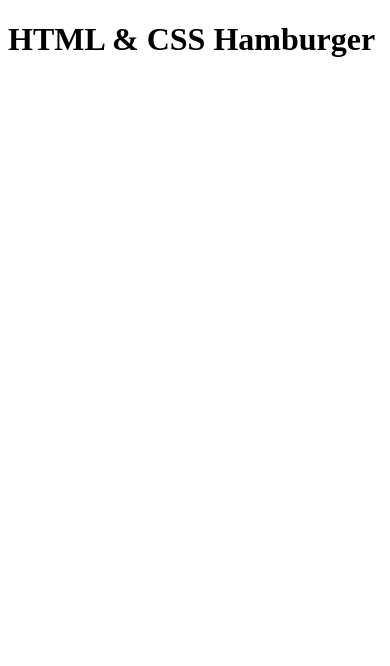
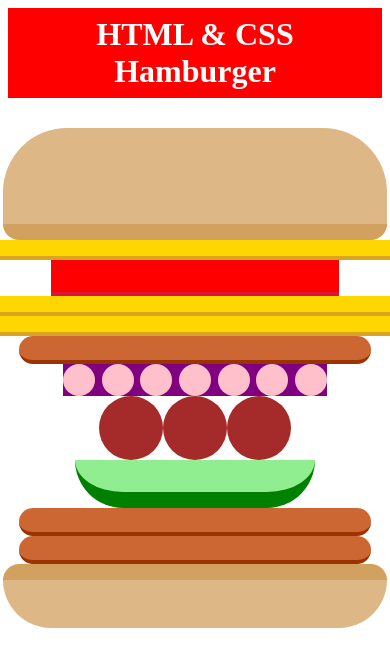
Before and after one commit to kingaburak/zajecia-frontend, a plain HTML site: page zadanie1-hamburger/index.html in a window 390 px wide. Drawn offline with Linux system fonts and the light colour scheme.

Commit message:
hamburger

```diff
--- a/zadanie1-hamburger/index.html
+++ b/zadanie1-hamburger/index.html
@@ -7,6 +7,33 @@
     <title>Hamburger</title>
 </head>
 <body>
-    <h1>HTML & CSS Hamburger</h1>
+    <h1 class="tytul">HTML & CSS Hamburger</h1>
+    <div class="hamburger">
+        <div class="bulka"></div>
+        <div class="ser"></div>
+        <div class="pomidor"></div>
+        <div class="ser"></div>
+        <div class="ser"></div>
+        <div class="burger"></div>
+        <div class="krazek_cebulowy">
+            <div class="cebula"></div>
+            <div class="cebula"></div>
+            <div class="cebula"></div>
+            <div class="cebula"></div>
+            <div class="cebula"></div>
+            <div class="cebula"></div>
+            <div class="cebula"></div>
+        </div>
+        <div class="mielone">
+            <div class="mielony"></div>
+            <div class="mielony"></div>
+            <div class="mielony"></div>
+        </div>
+
+        <div class="ogorek"></div>
+        <div class="burger"></div>
+        <div class="burger"></div>
+        <div class="bulka2"></div>
+        </div>
 </body>
 </html>
--- a/zadanie1-hamburger/style.css
+++ b/zadanie1-hamburger/style.css
@@ -0,0 +1,102 @@
+body {
+    background-color: white;
+}
+
+.hamburger {
+   display: flex;
+   flex-direction: column;
+   align-items: center;
+   justify-content: center;
+}
+
+.tytul {
+    text-align: center;
+    color: white;
+    background-color: red;
+    width: fit-content;
+    margin: 0 auto;
+    padding: 8px;
+    margin-bottom: 30px;
+}
+
+.bulka {
+    background-color: #ddb786;
+    height: 6rem;
+    width: 24rem;
+    border-radius: 4rem 4rem 1rem 1rem;
+    border-bottom: 1rem solid #D3A15F;
+}
+
+
+.ser {
+    background-color: #FFD700;
+    height: 1rem;
+    width: 25rem;
+    border-bottom: 0.25rem solid #DAA520;
+}
+
+
+.pomidor {
+    background-color: #FF0000;
+    height: 2rem;
+    width: 18rem;
+    border-bottom: 0.25rem solid #DC143C;
+}
+
+
+
+.burger {
+    background-color: #CC6633;
+    height: 1.5rem;
+    width: 22rem;
+    border-radius: 1rem 1rem 1rem 1rem;
+    border-bottom: 0.25rem solid  #993300;
+}
+
+.krazek_cebulowy
+{
+    background-color:#800080;
+    height: 2rem;
+    width: 16.5rem;
+    flex-direction: row;
+    display: flex;
+    justify-content: space-between;
+}
+
+.cebula
+{
+    background-color: pink;
+    height: 2rem;
+    width: 2rem;
+    border-radius: 50% ;
+}
+
+.mielone {
+    display: flex;
+}
+
+.mielony
+{
+    background-color: #A52A2A;
+    height: 4rem;
+    width: 4rem;
+    border-radius: 50%;
+}
+
+.ogorek
+{
+    height: 2em;
+    width: 15rem;
+    background-color: #90EE90;
+    border-radius: 0rem 0rem 5rem 5rem;
+    border-bottom: 1rem solid #008000;
+}
+
+.bulka2
+{
+    background-color: #ddb786;
+    height: 3rem;
+    width: 24rem;
+    border-radius: 1rem 1rem 3rem 3rem;
+    border-top: 1rem solid #D3A15F;
+}
```
